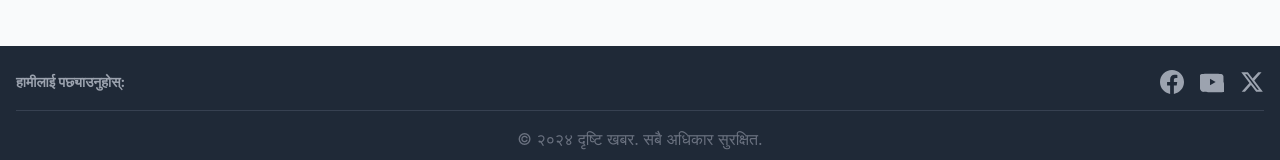
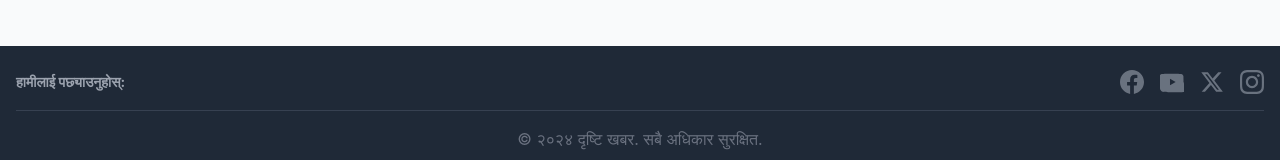
Before and after one commit to Swastik-kh/Dristi-updated, a React (Vite) app: page / in a window 1280 px wide. Shown: the part 1090-1250 px from the top of the page. Built offline with nearby package versions, Linux system fonts and the light colour scheme; no server answers; the database is empty.

Commit message:
feat: Add Instagram social link support
Integrates Instagram links into the Header and Footer components, allowing users to share and access the platform's Instagram profile. Also updates the AdminDashboard to allow configuration of this new social link.

```diff
--- a/App.tsx
+++ b/App.tsx
@@ -12,7 +12,6 @@ import NewsDetailModal from './components/NewsDetailModal.tsx';
 import { NEWS_STATUS, MOCK_USERS, NEWS_PORTAL_SLOGAN } from './constants.ts';
 
 // Firebase Imports
-// Correctly import db and analytics from the centralized firebase.ts at root
 import { db, analytics } from './firebase.ts';
 import { collection, onSnapshot, addDoc, updateDoc, deleteDoc, doc, query, orderBy, setDoc } from "firebase/firestore";
 
@@ -20,15 +19,21 @@ import { collection, onSnapshot, addDoc, updateDoc, deleteDoc, doc, query, order
 function App() {
   const [user, setUser] = useState<any | null>(null);
   const [isLoginModalOpen, setIsLoginModalOpen] = useState(false);
+
+  // App Settings State
   const [logoUrl, setLogoUrl] = useState<string | null>(null);
   const [adsenseCode, setAdsenseCode] = useState<string>('');
   const [siteTitle, setSiteTitle] = useState('दृष्टि खबर');
   const [siteSlogan, setSiteSlogan] = useState(NEWS_PORTAL_SLOGAN);
+
+  // Contact & Social State
   const [facebookLink, setFacebookLink] = useState('');
   const [twitterLink, setTwitterLink] = useState('');
   const [youtubeLink, setYoutubeLink] = useState('');
+  const [instagramLink, setInstagramLink] = useState(''); // Added Instagram
   const [contactEmail, setContactEmail] = useState('');
   const [contactPhone, setContactPhone] = useState('');
+
   const [isSettingsLoaded, setIsSettingsLoaded] = useState(false);
   const [selectedNews, setSelectedNews] = useState<any | null>(null);
   const [activeCategory, setActiveCategory] = useState('सबै');
@@ -49,6 +54,7 @@ function App() {
         setFacebookLink(settingsData.facebookLink || '');
         setTwitterLink(settingsData.twitterLink || '');
         setYoutubeLink(settingsData.youtubeLink || '');
+        setInstagramLink(settingsData.instagramLink || '');
         setContactEmail(settingsData.contactEmail || '');
         setContactPhone(settingsData.contactPhone || '');
         console.log('Firebase App Settings fetched successfully (real-time).');
@@ -64,6 +70,7 @@ function App() {
             facebookLink: '',
             twitterLink: '',
             youtubeLink: '',
+            instagramLink: '',
             contactEmail: '',
             contactPhone: '',
           });
@@ -156,7 +163,6 @@ function App() {
     try {
       await updateDoc(doc(db, "settings", "app_settings"), { logoUrl: newLogoUrl });
       setLogoUrl(newLogoUrl);
-      console.log('Logo URL updated in Firestore.');
     } catch (e) {
       console.error("Error updating logo URL: ", e);
       alert('लोगो URL अपडेट गर्दा त्रुटि भयो।');
@@ -167,7 +173,6 @@ function App() {
     try {
       await updateDoc(doc(db, "settings", "app_settings"), { adsenseCode: code });
       setAdsenseCode(code);
-      console.log('Adsense code updated in Firestore.');
     } catch (e) {
       console.error("Error updating adsense code: ", e);
       alert('Adsense कोड अपडेट गर्दा त्रुटि भयो।');
@@ -178,7 +183,6 @@ function App() {
     try {
       await updateDoc(doc(db, "settings", "app_settings"), { siteTitle: newTitle });
       setSiteTitle(newTitle);
-      console.log('Site Title updated in Firestore.');
     } catch (e) {
       console.error("Error updating site title: ", e);
       alert('साइटको शीर्षक अपडेट गर्दा त्रुटि भयो।');
@@ -189,7 +193,6 @@ function App() {
     try {
       await updateDoc(doc(db, "settings", "app_settings"), { siteSlogan: newSlogan });
       setSiteSlogan(newSlogan);
-      console.log('Site Slogan updated in Firestore.');
     } catch (e) {
       console.error("Error updating site slogan: ", e);
       alert('साइटको स्लोगन अपडेट गर्दा त्रुटि भयो।');
@@ -200,7 +203,6 @@ function App() {
     try {
       await updateDoc(doc(db, "settings", "app_settings"), { facebookLink: link });
       setFacebookLink(link);
-      console.log('Facebook link updated in Firestore.');
     } catch (e) {
       console.error("Error updating Facebook link: ", e);
       alert('फेसबुक लिङ्क अपडेट गर्दा त्रुटि भयो।');
@@ -211,7 +213,6 @@ function App() {
     try {
       await updateDoc(doc(db, "settings", "app_settings"), { twitterLink: link });
       setTwitterLink(link);
-      console.log('Twitter link updated in Firestore.');
     } catch (e) {
       console.error("Error updating Twitter link: ", e);
       alert('ट्विटर लिङ्क अपडेट गर्दा त्रुटि भयो।');
@@ -222,10 +223,19 @@ function App() {
     try {
       await updateDoc(doc(db, "settings", "app_settings"), { youtubeLink: link });
       setYoutubeLink(link);
-      console.log('YouTube link updated in Firestore.');
     } catch (e) {
       console.error("Error updating YouTube link: ", e);
       alert('युट्युब लिङ्क अपडेट गर्दा त्रुटि भयो।');
+    }
+  };
+
+  const handleInstagramLinkUpdate = async (link: string) => {
+    try {
+      await updateDoc(doc(db, "settings", "app_settings"), { instagramLink: link });
+      setInstagramLink(link);
+    } catch (e) {
+      console.error("Error updating Instagram link: ", e);
+      alert('इन्स्टाग्राम लिङ्क अपडेट गर्दा त्रुटि भयो।');
     }
   };
 
@@ -233,7 +243,6 @@ function App() {
     try {
       await updateDoc(doc(db, "settings", "app_settings"), { contactEmail: email });
       setContactEmail(email);
-      console.log('Contact email updated in Firestore.');
     } catch (e) {
       console.error("Error updating contact email: ", e);
       alert('सम्पर्क इमेल अपडेट गर्दा त्रुटि भयो।');
@@ -244,7 +253,6 @@ function App() {
     try {
       await updateDoc(doc(db, "settings", "app_settings"), { contactPhone: phone });
       setContactPhone(phone);
-      console.log('Contact phone updated in Firestore.');
     } catch (e) {
       console.error("Error updating contact phone: ", e);
       alert('सम्पर्क फोन अपडेट गर्दा त्रुटि भयो।');
@@ -351,6 +359,8 @@ function App() {
         onTwitterLinkUpdate={handleTwitterLinkUpdate}
         youtubeLink={youtubeLink}
         onYoutubeLinkUpdate={handleYoutubeLinkUpdate}
+        instagramLink={instagramLink}
+        onInstagramLinkUpdate={handleInstagramLinkUpdate}
         contactEmail={contactEmail}
         onContactEmailUpdate={handleContactEmailUpdate}
         contactPhone={contactPhone}
@@ -380,6 +390,7 @@ function App() {
         facebookLink={facebookLink}
         twitterLink={twitterLink}
         youtubeLink={youtubeLink}
+        instagramLink={instagramLink}
         isSettingsLoaded={isSettingsLoaded}
       />
       <Navbar
@@ -421,6 +432,7 @@ function App() {
         facebookLink={facebookLink}
         twitterLink={twitterLink}
         youtubeLink={youtubeLink}
+        instagramLink={instagramLink}
       />
 
       <LoginModal
--- a/components/Footer.tsx
+++ b/components/Footer.tsx
@@ -5,9 +5,10 @@ interface FooterProps {
   facebookLink: string;
   twitterLink: string;
   youtubeLink: string;
+  instagramLink: string;
 }
 
-const Footer: React.FC<FooterProps> = ({ facebookLink, twitterLink, youtubeLink }) => {
+const Footer: React.FC<FooterProps> = ({ facebookLink, twitterLink, youtubeLink, instagramLink }) => {
   // Helper to ensure valid URL
   const getSafeUrl = (url: string) => {
     if (!url) return '#';
@@ -30,7 +31,8 @@ const Footer: React.FC<FooterProps> = ({ facebookLink, twitterLink, youtubeLink
               target={facebookLink ? "_blank" : "_self"}
               rel="noopener noreferrer"
               aria-label="Facebook"
-              className="text-gray-400 hover:text-blue-600 transition-colors"
+              className={`text-gray-400 hover:text-blue-600 transition-colors ${!facebookLink ? 'opacity-60 cursor-not-allowed' : ''}`}
+              onClick={(e) => !facebookLink && e.preventDefault()}
             >
               <svg className="w-6 h-6" fill="currentColor" viewBox="0 0 24 24"><path d="M24 12.073c0-6.627-5.373-12-12-12s-12 5.373-12 12c0 5.99 4.388 10.954 10.125 11.854v-8.385H7.078v-3.47h3.047V9.43c0-3.007 1.792-4.669 4.533-4.669 1.312 0 2.686.235 2.686.235v2.953H15.83c-1.491 0-1.956.925-1.956 1.874v2.25h3.328l-.532 3.47h-2.796v8.385C19.612 23.027 24 18.062 24 12.073z"/></svg>
             </a>
@@ -40,7 +42,8 @@ const Footer: React.FC<FooterProps> = ({ facebookLink, twitterLink, youtubeLink
               target={youtubeLink ? "_blank" : "_self"}
               rel="noopener noreferrer"
               aria-label="YouTube"
-              className="text-gray-400 hover:text-red-600 transition-colors"
+              className={`text-gray-400 hover:text-red-600 transition-colors ${!youtubeLink ? 'opacity-60 cursor-not-allowed' : ''}`}
+              onClick={(e) => !youtubeLink && e.preventDefault()}
             >
               <svg className="w-6 h-6" fill="currentColor" viewBox="0 0 24 24"><path d="M23.498 6.186a3.018 3.018 0 0 0-2.122-2.136c-1.547-.417-7.734-.417-7.734-.417H9.358s-6.187 0-7.734.417a3.018 3.018 0 0 0-2.122 2.136C-.417 7.734-.417 12 0 12c-.417 4.266 0 7.734.417 7.734a3.018 3.018 0 0 0 2.122 2.136c1.547.417 7.734.417 7.734.417h6.284s6.187 0 7.734-.417a3.018 3.018 0 0 0 2.122-2.136C24 16.266 24 12 23.498 12c0-4.266 0-7.734-.417-5.814zM9.993 15.341V8.659L15.656 12l-5.663 3.341z"/></svg>
             </a>
@@ -50,9 +53,21 @@ const Footer: React.FC<FooterProps> = ({ facebookLink, twitterLink, youtubeLink
               target={twitterLink ? "_blank" : "_self"}
               rel="noopener noreferrer"
               aria-label="Twitter"
-              className="text-gray-400 hover:text-blue-400 transition-colors"
+              className={`text-gray-400 hover:text-blue-400 transition-colors ${!twitterLink ? 'opacity-60 cursor-not-allowed' : ''}`}
+              onClick={(e) => !twitterLink && e.preventDefault()}
             >
               <svg className="w-6 h-6" fill="currentColor" viewBox="0 0 24 24"><path d="M18.244 2.25h3.308l-7.227 8.26 8.502 11.24H16.17l-5.214-6.817L4.99 21.75H1.68l7.73-8.835L1.25 2.25h6.634l4.717 6.175 5.643-6.175Zm-1.161 17.52h1.833L7.084 4.126H5.117L17.083 19.77Z"/></svg>
+            </a>
+
+            <a
+              href={getSafeUrl(instagramLink)}
+              target={instagramLink ? "_blank" : "_self"}
+              rel="noopener noreferrer"
+              aria-label="Instagram"
+              className={`text-gray-400 hover:text-pink-600 transition-colors ${!instagramLink ? 'opacity-60 cursor-not-allowed' : ''}`}
+              onClick={(e) => !instagramLink && e.preventDefault()}
+            >
+              <svg className="w-6 h-6" fill="currentColor" viewBox="0 0 24 24"><path d="M12 2.163c3.204 0 3.584.012 4.85.07 3.252.148 4.771 1.691 4.919 4.919.058 1.265.069 1.645.069 4.849 0 3.205-.012 3.584-.069 4.849-.149 3.225-1.664 4.771-4.919 4.919-1.266.058-1.644.07-4.85.07-3.204 0-3.584-.012-4.849-.07-3.26-.149-4.771-1.699-4.919-4.92-.058-1.265-.07-1.644-.07-4.849 0-3.204.013-3.583.07-4.849.149-3.227 1.664-4.771 4.919-4.919 1.266-.057 1.645-.069 4.849-.069zm0-2.163c-3.259 0-3.667.014-4.947.072-4.358.2-6.78 2.618-6.98 6.98-.059 1.281-.073 1.689-.073 4.948 0 3.259.014 3.668.072 4.948.2 4.358 2.618 6.78 6.98 6.98 1.281.058 1.689.072 4.948.072 3.259 0 3.668-.014 4.948-.072 4.354-.2 6.782-2.618 6.979-6.98.059-1.28.073-1.689.073-4.948 0-3.259-.014-3.667-.072-4.947-.196-4.354-2.617-6.78-6.979-6.98-1.281-.059-1.69-.073-4.949-.073zm0 5.838c-3.403 0-6.162 2.759-6.162 6.162s2.759 6.163 6.162 6.163 6.162-2.759 6.162-6.163c0-3.403-2.759-6.162-6.162-6.162zm0 10.162c-2.209 0-4-1.79-4-4 0-2.209 1.791-4 4-4s4 1.791 4 4c0 2.21-1.791 4-4 4zm6.406-11.845c-.796 0-1.441.645-1.441 1.44s.645 1.44 1.441 1.44c.795 0 1.439-.645 1.439-1.44s-.644-1.44-1.439-1.44z"/></svg>
             </a>
           </div>
         </div>
```
Also changed, not shown: components/AdminDashboard.tsx (+18 -9 lines), components/Header.tsx (+7 -1 lines).
